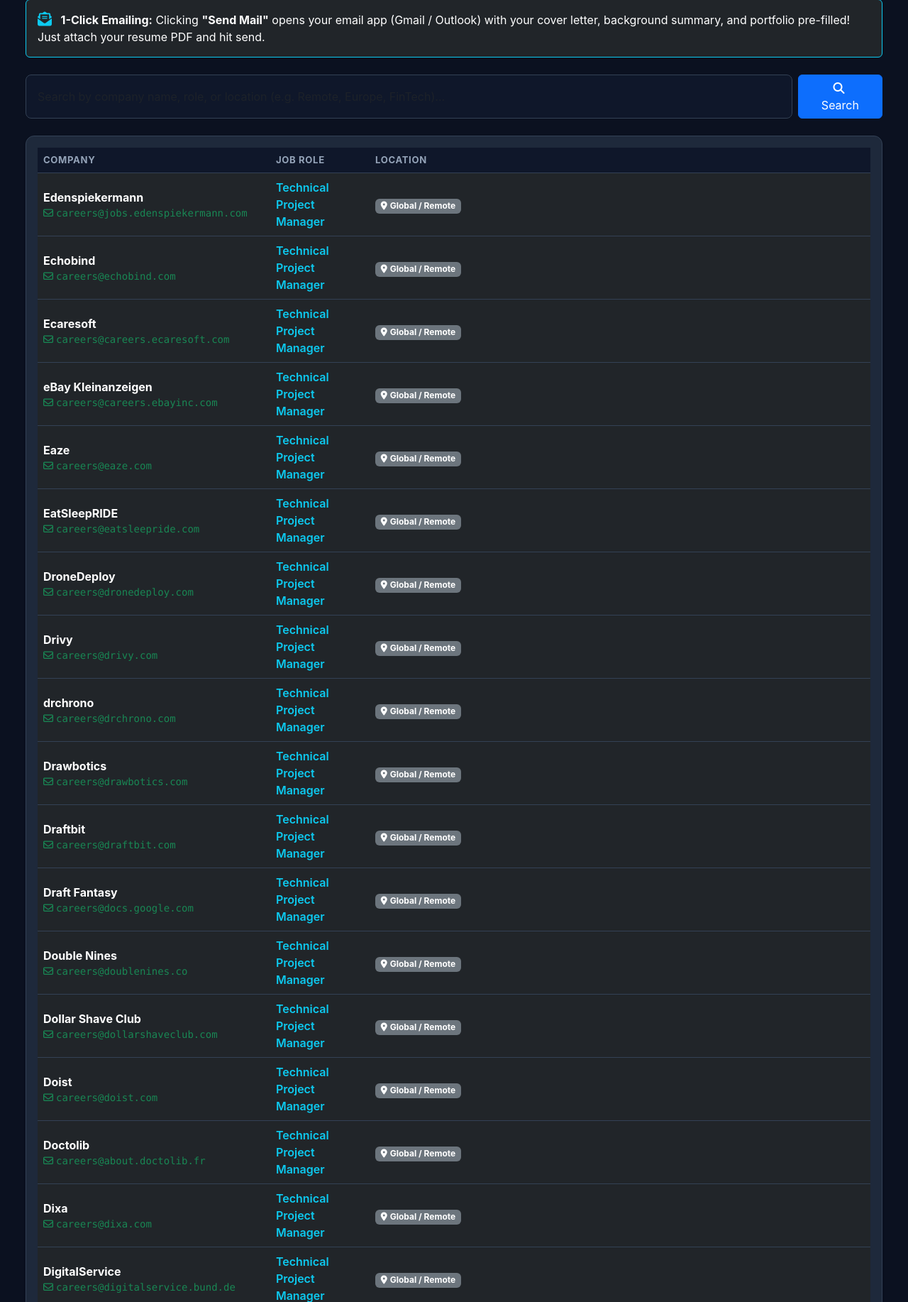
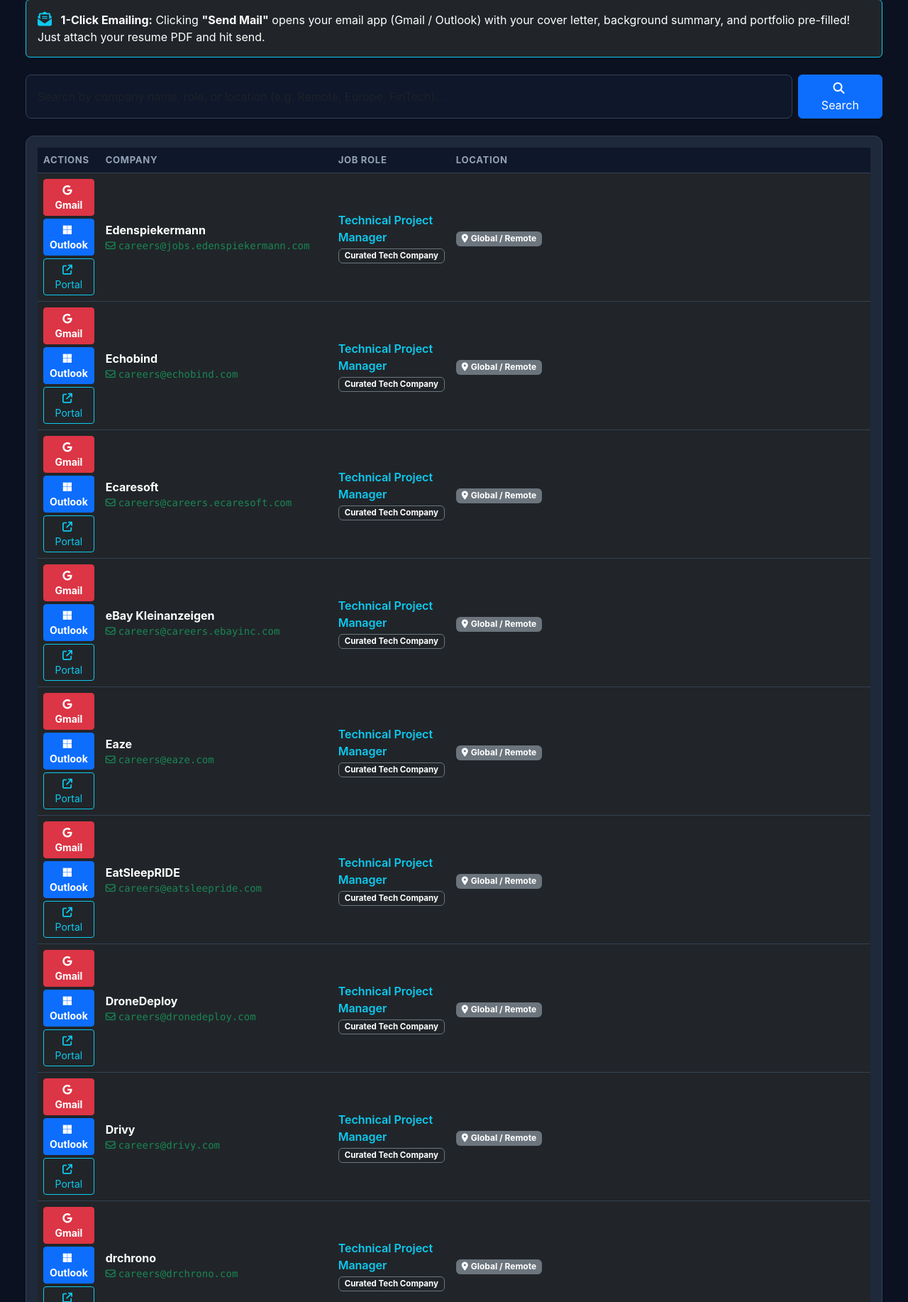
Before and after one commit to karthi3345/automatic-job, a Django app: page / in a window 1280 px wide. Shown: the part 278-2112 px from the top of the page at 71% size. Run offline with Django 5.2, Linux system fonts and the light colour scheme; data comes from the database, SQL or seed files in the repository; data that the repository does not hold is empty.

Commit message:
fix(ui): move Actions column to Column 1 (Leftmost) so buttons are immediately visible without scrolling

```diff
--- a/job_agent/templates/job_agent/dashboard.html
+++ b/job_agent/templates/job_agent/dashboard.html
@@ -78,20 +78,41 @@
 
     <!-- Jobs Table -->
     <div class="card p-3 shadow-sm">
-        <div class="table-responsive" style="min-height: 400px; overflow-x: auto;">
-            <table class="table table-dark table-hover align-middle mb-0" style="min-width: 950px;">
+        <div class="table-responsive">
+            <table class="table table-dark table-hover align-middle mb-0">
                 <thead>
                     <tr>
+                        <th style="width: 25%;">Actions</th>
                         <th style="width: 25%;">Company</th>
                         <th style="width: 25%;">Job Role</th>
-                        <th style="width: 15%;">Location</th>
-                        <th style="width: 12%;">Source</th>
-                        <th style="width: 23%; min-width: 200px;" class="text-end">Actions</th>
+                        <th style="width: 25%;">Location</th>
                     </tr>
                 </thead>
                 <tbody>
                     {% for lead in leads %}
                     <tr id="lead-row-{{ lead.id }}">
+                        <!-- Action Column 1st so it NEVER gets cut off or hidden! -->
+                        <td>
+                            <div class="d-flex flex-wrap gap-1 align-items-center" id="action-cell-{{ lead.id }}">
+                                {% if lead.status == 'EMAILED' %}
+                                <span class="badge bg-success p-2"><i class="fa-solid fa-check-double me-1"></i> Emailed</span>
+                                {% else %}
+                                    {% if lead.has_email %}
+                                    <a href="{{ lead.gmail_url }}" target="_blank" class="btn btn-danger btn-sm fw-bold px-2 py-1" onclick="markApplied('{{ lead.id }}')">
+                                        <i class="fa-brands fa-google me-1"></i> Gmail
+                                    </a>
+                                    <a href="{{ lead.outlook_url }}" target="_blank" class="btn btn-primary btn-sm fw-bold px-2 py-1" onclick="markApplied('{{ lead.id }}')">
+                                        <i class="fa-brands fa-microsoft me-1"></i> Outlook
+                                    </a>
+                                    {% endif %}
+                                    {% if lead.apply_url %}
+                                    <a href="{{ lead.apply_url }}" target="_blank" class="btn btn-outline-info btn-sm px-2 py-1" onclick="markApplied('{{ lead.id }}')">
+                                        <i class="fa-solid fa-arrow-up-right-from-square me-1"></i> Portal
+                                    </a>
+                                    {% endif %}
+                                {% endif %}
+                            </div>
+                        </td>
                         <td>
                             <div class="fw-bold text-white fs-6">{{ lead.company_name }}</div>
                             {% if lead.contact_email %}
@@ -102,38 +123,15 @@
                         </td>
                         <td>
                             <div class="text-info fw-semibold">{{ lead.role }}</div>
+                            <span class="badge bg-dark border border-secondary badge-source mt-1">{{ lead.source }}</span>
                         </td>
                         <td>
                             <span class="badge bg-secondary"><i class="fa-solid fa-location-dot me-1"></i>{{ lead.location }}</span>
                         </td>
-                        <td>
-                            <span class="badge bg-dark border border-secondary badge-source">{{ lead.source }}</span>
-                        </td>
-                        <td class="text-end">
-                            <div class="d-inline-flex gap-1 justify-content-end align-items-center" id="action-cell-{{ lead.id }}">
-                                {% if lead.status == 'EMAILED' %}
-                                <span class="badge bg-success p-2"><i class="fa-solid fa-check-double me-1"></i> Emailed</span>
-                                {% else %}
-                                    {% if lead.has_email %}
-                                    <a href="{{ lead.gmail_url }}" target="_blank" class="btn btn-danger btn-sm fw-semibold" onclick="markApplied('{{ lead.id }}')">
-                                        <i class="fa-brands fa-google me-1"></i> Gmail
-                                    </a>
-                                    <a href="{{ lead.outlook_url }}" target="_blank" class="btn btn-primary btn-sm fw-semibold" onclick="markApplied('{{ lead.id }}')">
-                                        <i class="fa-brands fa-microsoft me-1"></i> Outlook
-                                    </a>
-                                    {% endif %}
-                                    {% if lead.apply_url %}
-                                    <a href="{{ lead.apply_url }}" target="_blank" class="btn btn-outline-info btn-sm" onclick="markApplied('{{ lead.id }}')">
-                                        <i class="fa-solid fa-arrow-up-right-from-square me-1"></i> Portal
-                                    </a>
-                                    {% endif %}
-                                {% endif %}
-                            </div>
-                        </td>
                     </tr>
                     {% empty %}
                     <tr>
-                        <td colspan="5" class="text-center text-muted py-4">No job leads found matching your search.</td>
+                        <td colspan="4" class="text-center text-muted py-4">No job leads found matching your search.</td>
                     </tr>
                     {% endfor %}
                 </tbody>
```
